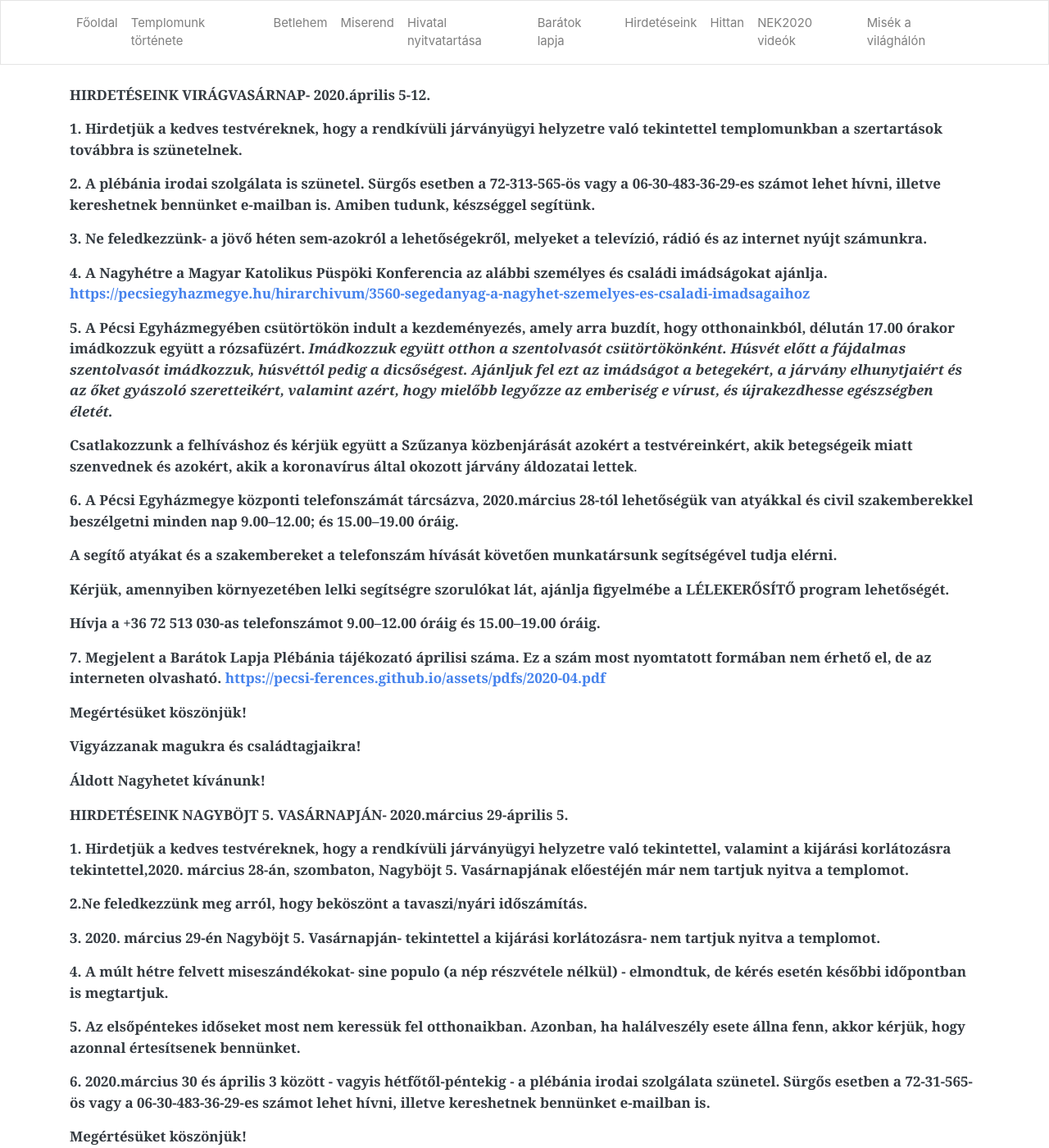
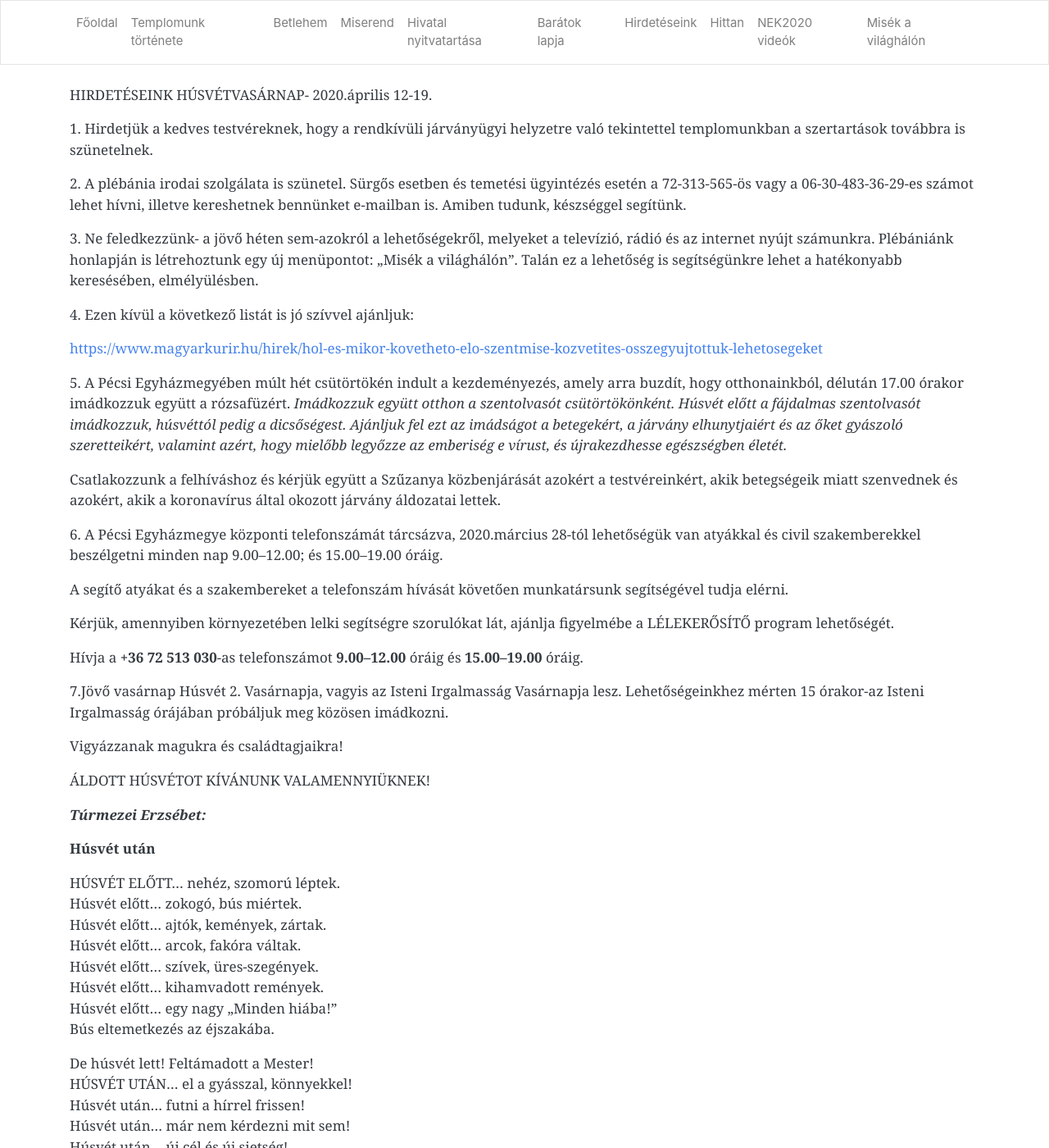
Before and after one commit to pecsi-ferences/pecsi-ferences.github.io, a Jekyll site: the page built from hirdeteseink.md, in a window 1280 px wide and 1400 px high. Shown: the whole window at 82% size. Built offline with Jekyll 4.4.1, drawn with Linux system fonts in a browser that asks for light colours; nearby versions of some CDN libraries; some of the changed text lies outside the part shown.

Commit message:
Update from Forestry.io Zoltán Dohány updated hirdeteseink.md

```diff
--- a/hirdeteseink.md
+++ b/hirdeteseink.md
@@ -3,6 +3,60 @@ layout: default
 title: Hirdetéseink
 
 ---
+HIRDETÉSEINK HÚSVÉTVASÁRNAP- 2020.április 12-19.
+
+1\. Hirdetjük a kedves testvéreknek, hogy a rendkívüli járványügyi helyzetre való tekintettel templomunkban a szertartások továbbra is szünetelnek.
+
+2\. A plébánia irodai szolgálata is szünetel. Sürgős esetben és temetési ügyintézés esetén a 72-313-565-ös vagy a 06-30-483-36-29-es számot lehet hívni, illetve kereshetnek bennünket e-mailban is. Amiben tudunk, készséggel segítünk.
+
+3\. Ne feledkezzünk- a jövő héten sem-azokról a lehetőségekről, melyeket a televízió, rádió és az internet nyújt számunkra. Plébániánk honlapján is létrehoztunk egy új menüpontot: „Misék a világhálón”. Talán ez a lehetőség is segítségünkre lehet a hatékonyabb keresésében, elmélyülésben.
+
+4\. Ezen kívül a következő listát is jó szívvel ajánljuk:
+
+[https://www.magyarkurir.hu/hirek/hol-es-mikor-kovetheto-elo-szentmise-kozvetites-osszegyujtottuk-lehetosegeket](https://www.magyarkurir.hu/hirek/hol-es-mikor-kovetheto-elo-szentmise-kozvetites-osszegyujtottuk-lehetosegeket "https://www.magyarkurir.hu/hirek/hol-es-mikor-kovetheto-elo-szentmise-kozvetites-osszegyujtottuk-lehetosegeket")
+
+5\. A Pécsi Egyházmegyében múlt hét csütörtökén indult a kezdeményezés, amely arra buzdít, hogy otthonainkból, délután 17.00 órakor imádkozzuk együtt a rózsafüzért. _Imádkozzuk együtt otthon a szentolvasót csütörtökönként. Húsvét előtt a fájdalmas szentolvasót imádkozzuk, húsvéttól pedig a dicsőségest. Ajánljuk fel ezt az imádságot a betegekért, a járvány elhunytjaiért és az őket gyászoló szeretteikért, valamint azért, hogy mielőbb legyőzze az emberiség e vírust, és újrakezdhesse egészségben életét._
+
+Csatlakozzunk a felhíváshoz és kérjük együtt a Szűzanya közbenjárását azokért a testvéreinkért, akik betegségeik miatt szenvednek és azokért, akik a koronavírus által okozott járvány áldozatai lettek.
+
+6\. A Pécsi Egyházmegye központi telefonszámát tárcsázva, 2020.március 28-tól lehetőségük van atyákkal és civil szakemberekkel beszélgetni minden nap 9.00–12.00; és 15.00–19.00 óráig.
+
+A segítő atyákat és a szakembereket a telefonszám hívását követően munkatársunk segítségével tudja elérni.
+
+Kérjük, amennyiben környezetében lelki segítségre szorulókat lát, ajánlja figyelmébe a LÉLEKERŐSÍTŐ program lehetőségét.
+
+Hívja a **+36 72 513 030**-as telefonszámot **9.00–12.00** óráig és **15.00–19.00** óráig.
+
+7\.Jövő vasárnap Húsvét 2. Vasárnapja, vagyis az Isteni Irgalmasság Vasárnapja lesz. Lehetőségeinkhez mérten 15 órakor-az Isteni Irgalmasság órájában próbáljuk meg közösen imádkozni.
+
+Vigyázzanak magukra és családtagjaikra!
+
+ÁLDOTT HÚSVÉTOT KÍVÁNUNK VALAMENNYIÜKNEK!
+
+**_Túrmezei Erzsébet:_**
+
+**Húsvét után**
+
+HÚSVÉT ELŐTT… nehéz, szomorú léptek.
+ Húsvét előtt… zokogó, bús miértek.
+ Húsvét előtt… ajtók, kemények, zártak.
+ Húsvét előtt… arcok, fakóra váltak.
+ Húsvét előtt… szívek, üres-szegények.
+ Húsvét előtt… kihamvadott remények.
+ Húsvét előtt… egy nagy „Minden hiába!”
+ Bús eltemetkezés az éjszakába.
+
+De húsvét lett! Feltámadott a Mester!
+ HÚSVÉT UTÁN… el a gyásszal, könnyekkel!
+ Húsvét után… futni a hírrel frissen!
+ Húsvét után… már nem kérdezni mit sem!
+ Húsvét után… új cél és új sietség!
+ Jézus él! Nincs út, mely messze esnék!
+ Húsvét után… erő, diadal, élet!
+
+Csak azokért sírjunk húsvéti könnyet,
+ Akik még mindig húsvét előtt élnek.
+
 **HIRDETÉSEINK VIRÁGVASÁRNAP- 2020.április 5-12.**
 
 **1. Hirdetjük a kedves testvéreknek, hogy a rendkívüli járványügyi helyzetre való tekintettel templomunkban a szertartások továbbra is szünetelnek.**
```
